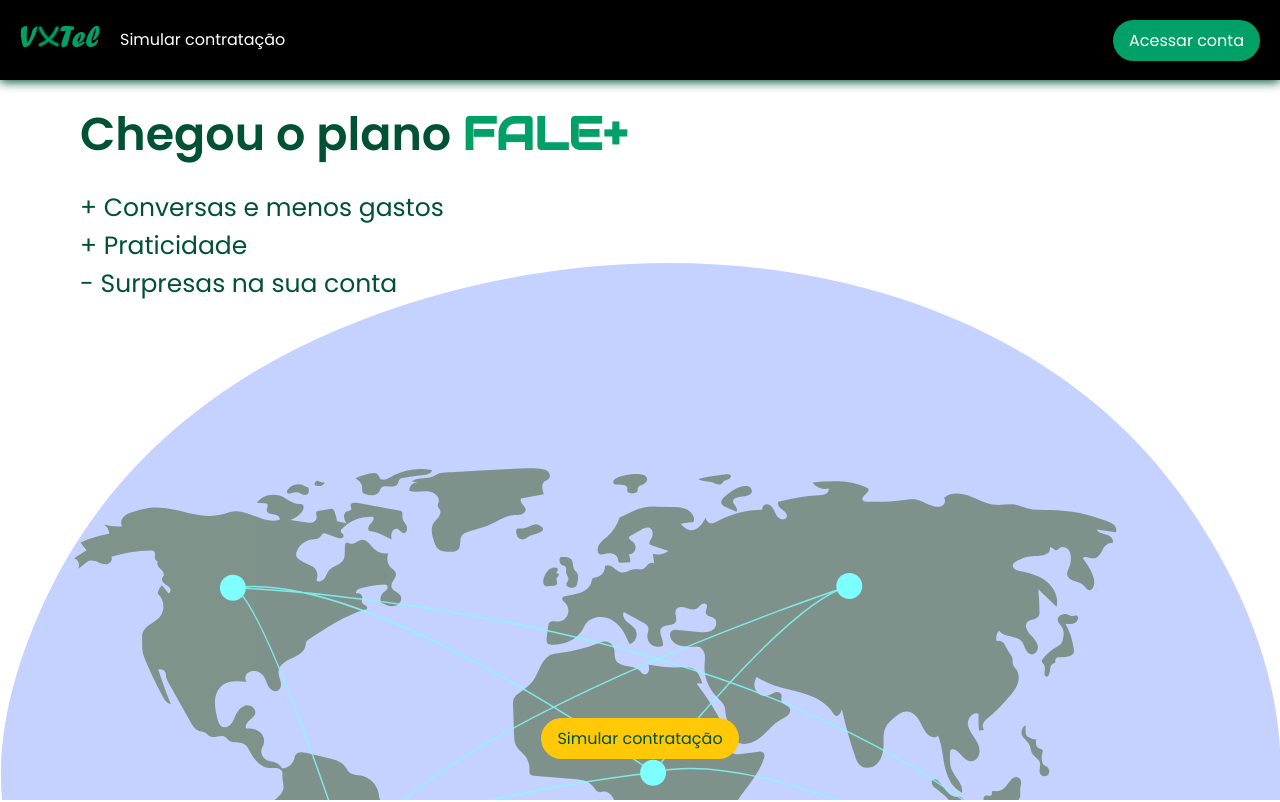
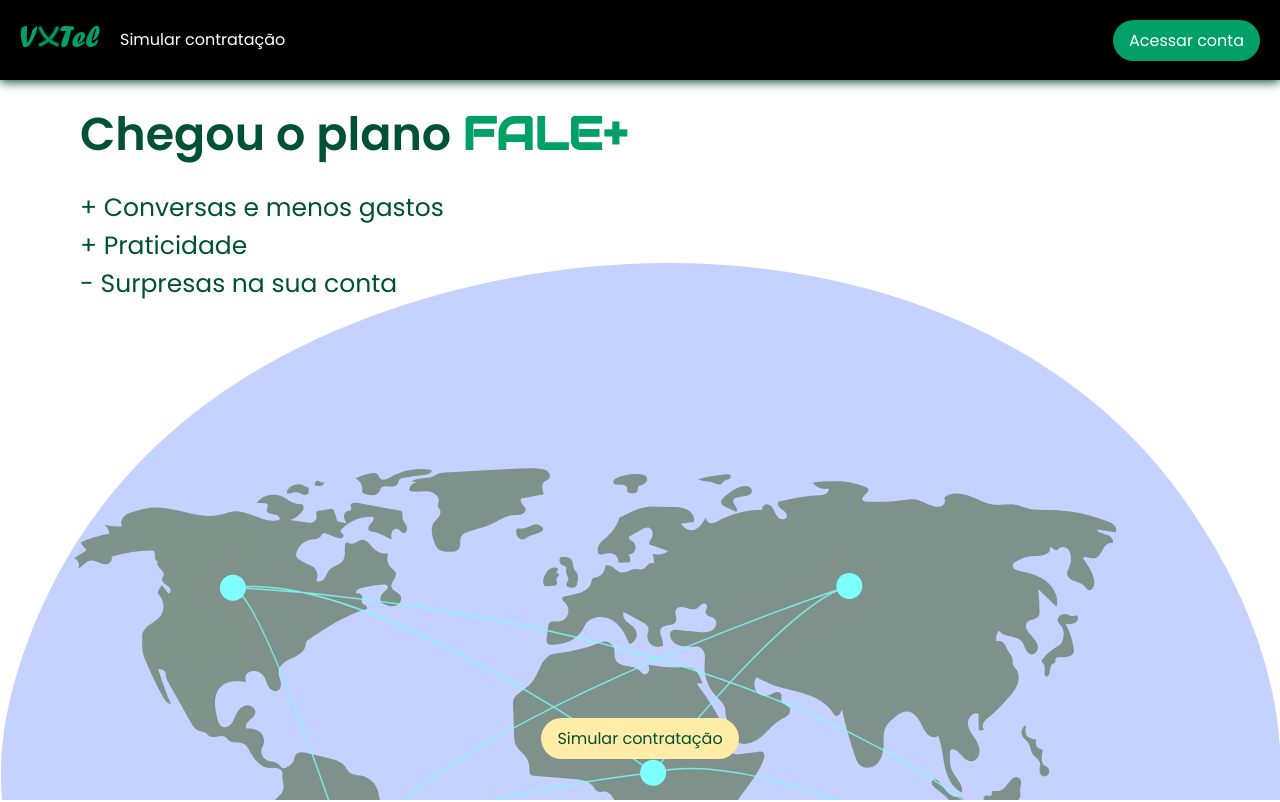
Before and after one commit to rafael-araujo-reis/vxtel-falemais, a Next.js app: page / in a window 1280 px wide. Shown: the top 802 px of the page. Built offline with nearby package versions, Linux system fonts and the light colour scheme; no server answers.

Commit message:
add new colors

```diff
--- a/src/styles/global.scss
+++ b/src/styles/global.scss
@@ -3,10 +3,13 @@
   --black-900: #000000;
   --black-700: #4b4b4b;
 
-  --yellow-100: #FFC907;
+  --yellow-300: #FFC907;
+  --yellow-100: #ffeca7;
   --gray-200  : #CCCCCC;
   --green-200 : #00A067;
   --green-500 : #015235;
+
+  --orange-500: #FF9C07;
 
   --shadow: 0.1rem 0.1rem 1rem rgba(0, 0, 0, 0.5)
 }
```
